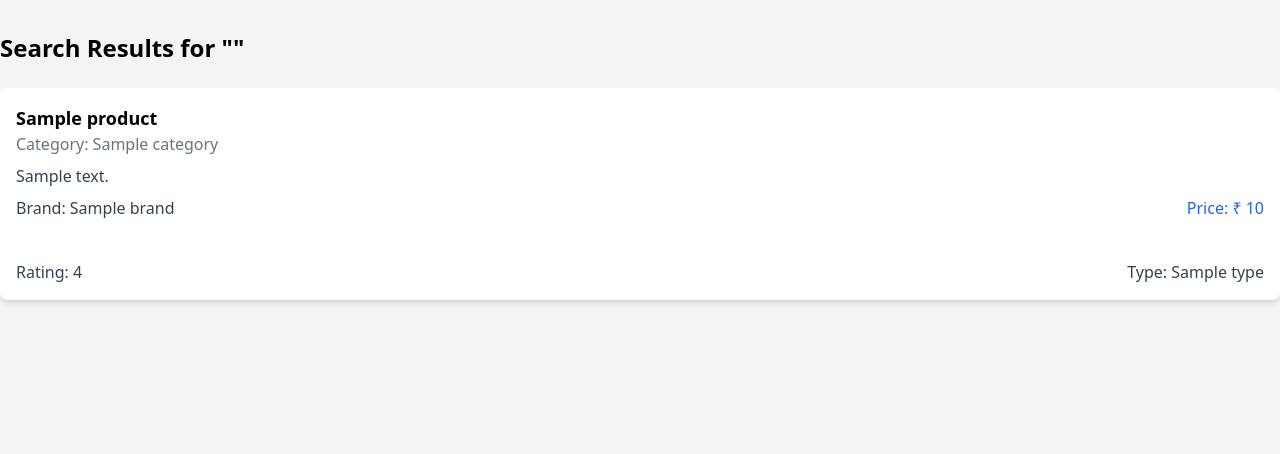
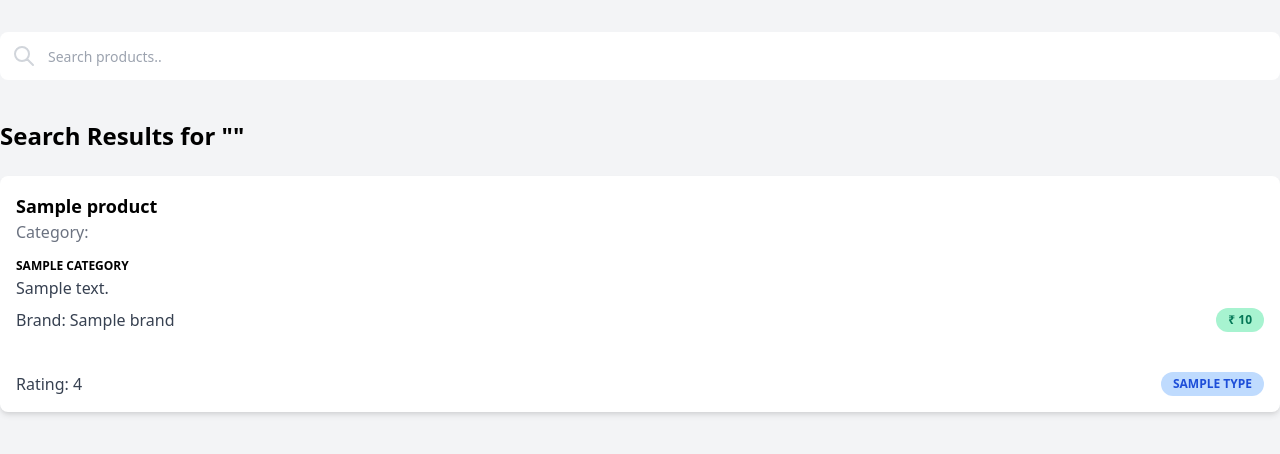
Before and after one commit to saivarunk/ondc-catalog-ingestion, a FastAPI app: template src/templates/results.html in a window 1280 px wide. Shown: the part 56-510 px from the top of the page. Run offline with FastAPI, Linux system fonts and the light colour scheme; the template is opened without the code that fills it: most values are stand-ins (such as "Sample title", 1, 10 or a date in 2020).

Commit message:
Updated landing and results page layout

```diff
--- a/src/templates/results.html
+++ b/src/templates/results.html
@@ -1,21 +1,48 @@
 {% extends "base.html" %}
 
 {% block content %}
-<div class="text-center">
+<div class="flex justify-center">
+    <div
+        class="flex w-full h-12 rounded-lg focus-within:shadow-lg bg-white overflow-hidden">
+        <div class="grid place-items-center h-full w-12 text-gray-300">
+            <svg xmlns="http://www.w3.org/2000/svg" class="h-6 w-6" fill="none" viewBox="0 0 24 24"
+                stroke="currentColor">
+                <path stroke-linecap="round" stroke-linejoin="round" stroke-width="2"
+                    d="M21 21l-6-6m2-5a7 7 0 11-14 0 7 7 0 0114 0z" />
+            </svg>
+        </div>
+        <form action="/search" method="post" class="flex text-left">
+            <input class="peer h-full w-full outline-none text-sm text-gray-700 pr-2" type="text" name="query"
+                placeholder="Search products.." value="{{ query }}" />
+        </form>
+    </div>
+</div>
+<div class="text-center mt-10">
     <h1 class="text-2xl font-bold mb-6 text-left">Search Results for "{{ query }}"</h1>
     <div class="grid grid-cols-1 md:grid-cols-1 lg:grid-cols-1 gap-4">
         {% for hit in hits %}
             <div class="bg-white rounded-lg shadow-md p-4 text-left">
                 <h2 class="text-lg font-semibold">{{ hit._source.product }}</h2>
-                <p class="text-gray-500 mb-2">Category: {{ hit._source.category }}</p>
+                <p class="text-gray-500 mb-2">Category: </p>
+                    <span class="py-2.2 px-3.6 text-xs rounded-1.8 inline-block whitespace-nowrap text-center bg-slate-200 text-slate-650 align-baseline font-bold uppercase leading-none">
+                        {{ hit._source.category }}
+                    </span>
                 <p class="text-gray-700 mb-2">{{ hit._source.description }}</p>
                 <div class="flex justify-between">
                     <p class="text-gray-700">Brand: {{ hit._source.brand }}</p>
-                    <p class="text-blue-600">Price: ₹ {{ hit._source.sale_price }}</p>
+                    <div
+                    class="ml-4 text-xs inline-flex items-center font-bold leading-sm uppercase px-3 py-1 bg-green-200 text-green-700 rounded-full"
+                >
+                ₹ {{ hit._source.sale_price }}
+                </div>
                 </div>
                 <div class="flex justify-between mt-10">
                     <p class="text-gray-700">Rating: {{ hit._source.rating }}</p>
-                    <p class="text-gray-700">Type: {{ hit._source.type }}</p>
+                    <div
+                        class="text-xs inline-flex items-center font-bold leading-sm uppercase px-3 py-1 bg-blue-200 text-blue-700 rounded-full"
+                    >
+                        {{ hit._source.type }}
+                    </div>
                 </div>
             </div>
         {% endfor %}
```
Also changed, not shown: src/templates/landing.html (+15 -5 lines).
